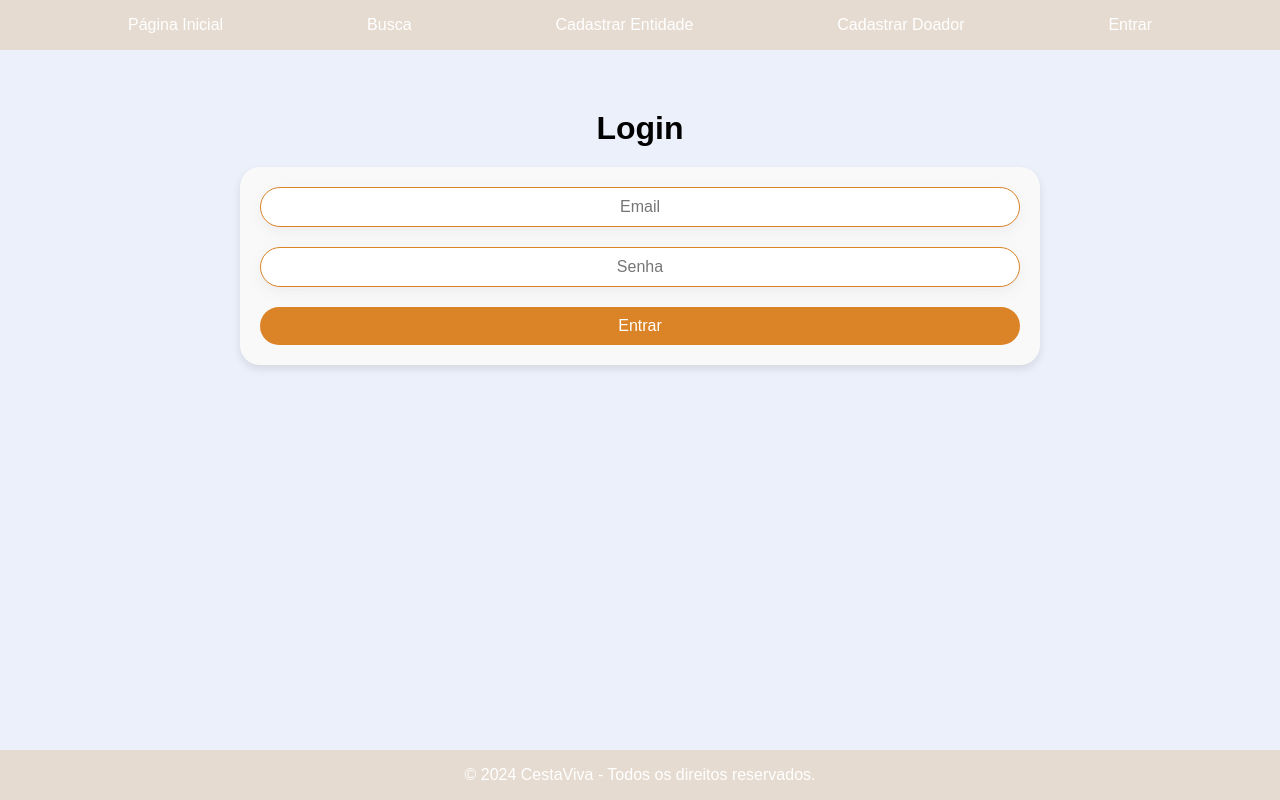
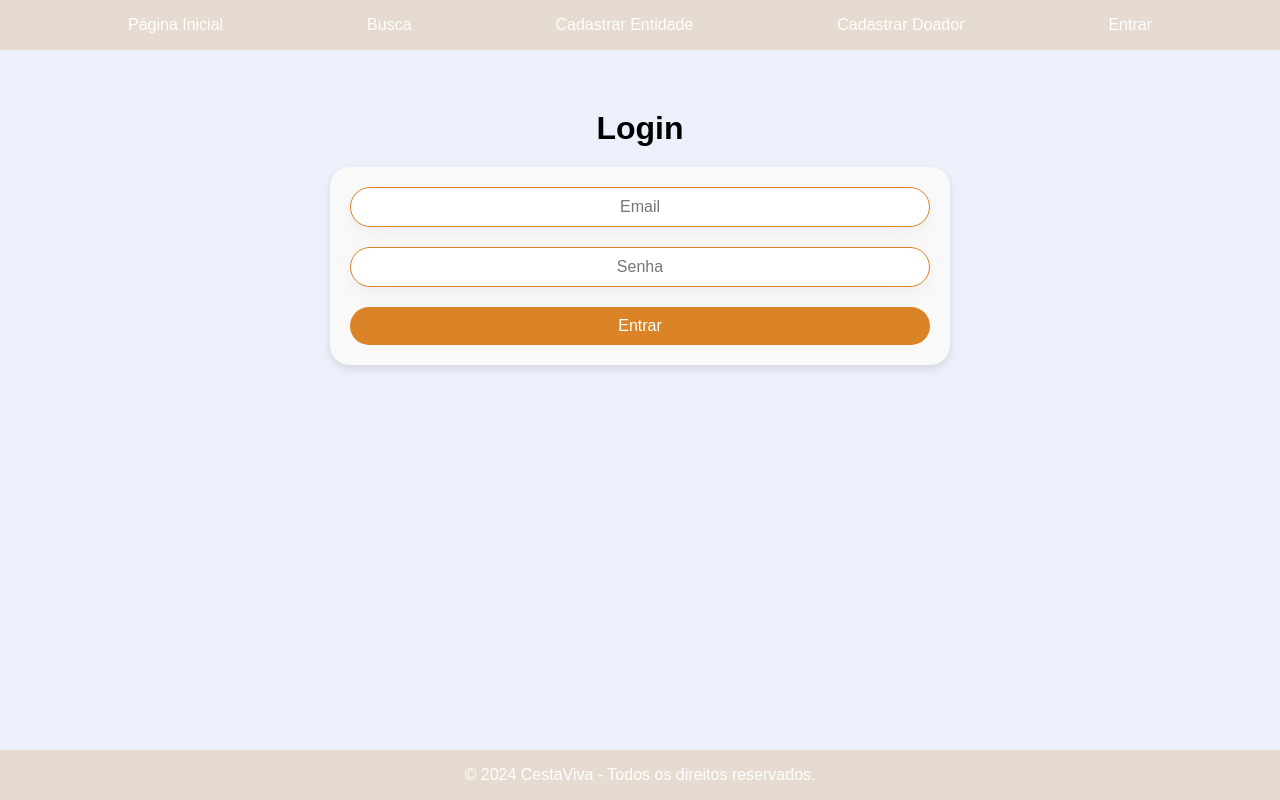
Before and after one commit to Amicuchi/CestaViva, a React (Vite) app: page /login in a window 1280 px wide. Built offline with nearby package versions, Linux system fonts and the light colour scheme.

Commit message:
Atualização no estilo

```diff
--- a/src/styles/Login.css
+++ /dev/null
@@ -1,3 +0,0 @@
-.LoginForm {
-    max-width: 500px;
-}
--- a/src/styles/index.css
+++ b/src/styles/index.css
@@ -70,7 +70,7 @@ form{
     flex-direction: column;
     align-items: center;
     max-width: 1000px;
-    min-width: 800px;
+    width: 50%;
     margin: 0 auto;
     padding: 20px;
     background: var(--bg-form);
```
